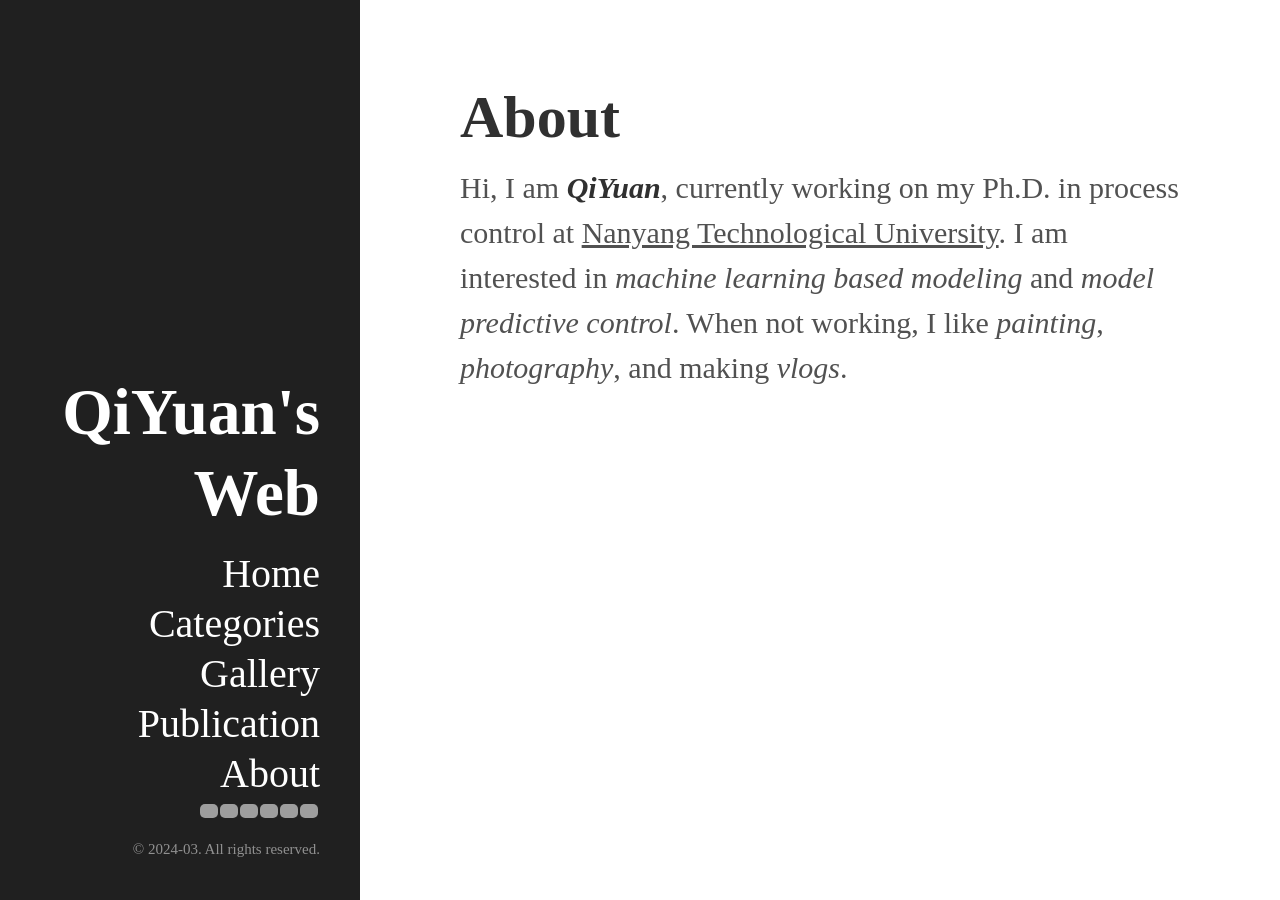
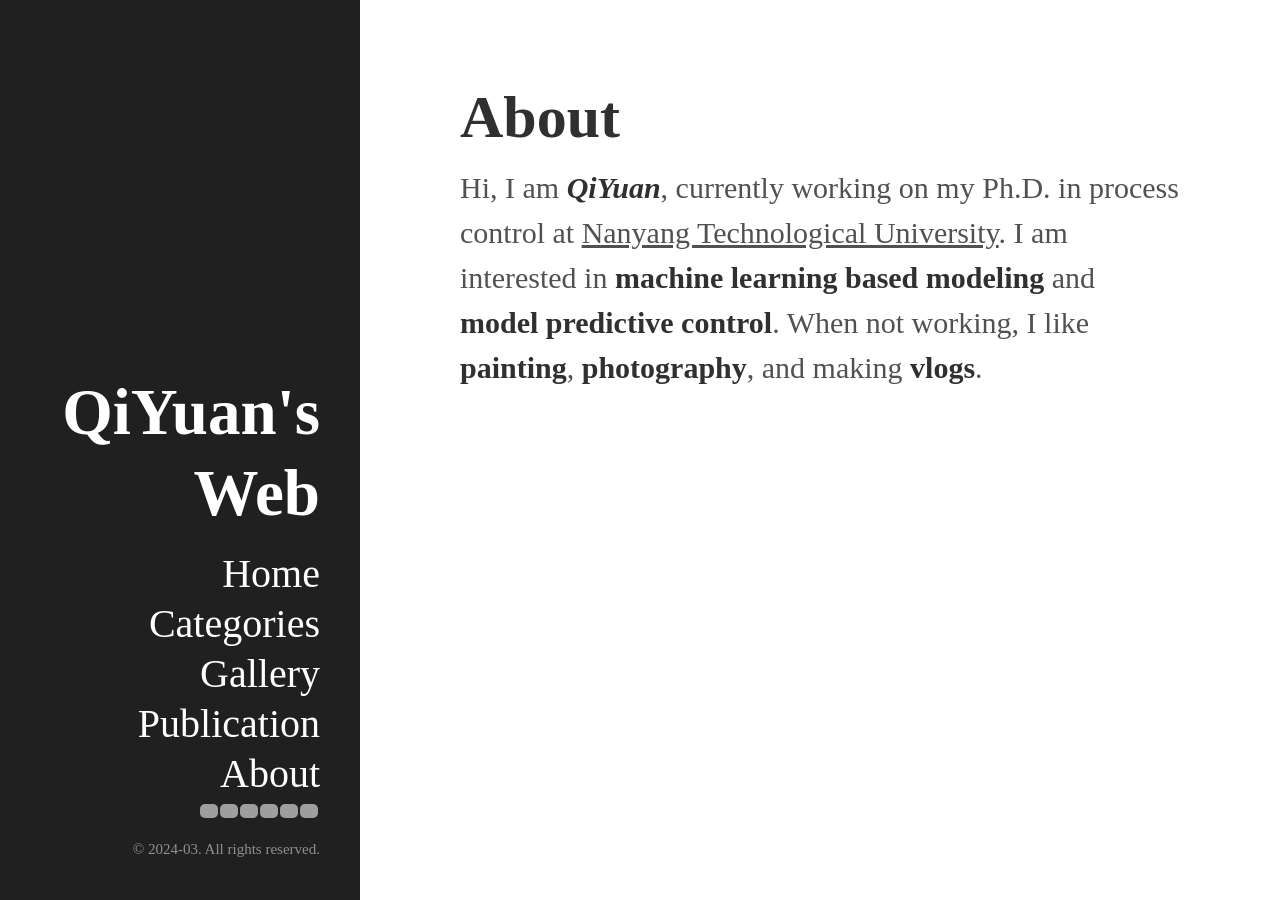
Before and after one commit to Zhang-Xuewen/Zhang-Xuewen.github.io, a Jekyll site: the page built from about.md, in a window 1280 px wide. Built offline with Jekyll 4.4.1, drawn with Linux system fonts in a browser that asks for light colours; some web fonts are replaced; grey boxes are pictures that could not be loaded.

```diff
--- a/about.md
+++ b/about.md
@@ -9,4 +9,4 @@ body {font-family: 'East Sea Dokdo', cursive;
       margin-bottom:4px;}
 </style>
 
-Hi, I am <em>**QiYuan**</em>, currently working on my Ph.D. in process control at [Nanyang Technological University](https://www.ntu.edu.sg/). I am interested in *machine learning based modeling* and *model predictive control*. When not working, I like *painting*, *photography*, and making *vlogs*.
+Hi, I am <em>**QiYuan**</em>, currently working on my Ph.D. in process control at [Nanyang Technological University](https://www.ntu.edu.sg/). I am interested in **machine learning based modeling** and **model predictive control**. When not working, I like **painting**, **photography**, and making **vlogs**.
```
